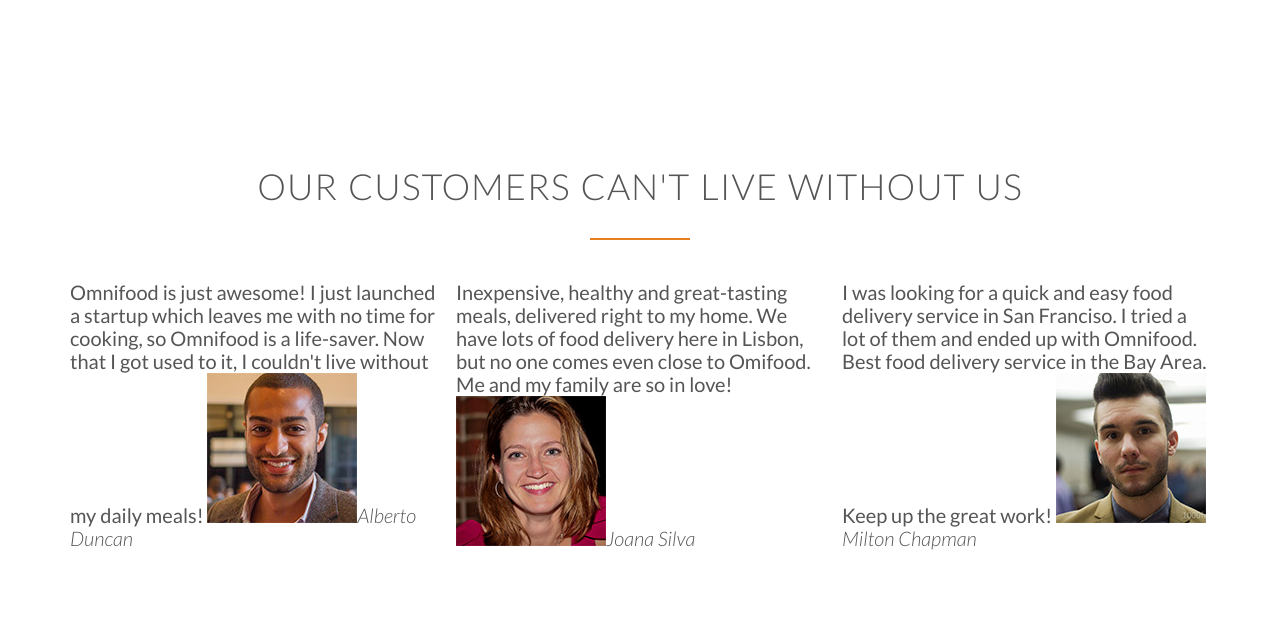
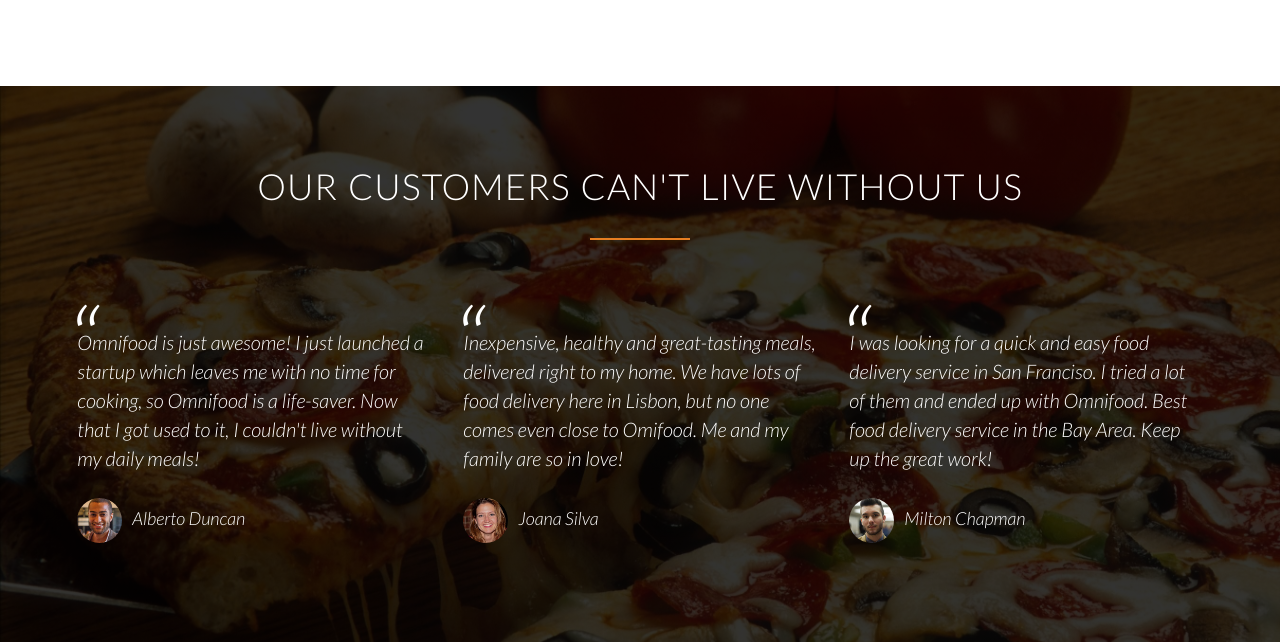
Before and after one commit to pedrovgs/HTML5-CSS3-Playground, a website: page src/omnifood/index.html in a window 1280 px wide. Shown: the part 3245-3887 px from the top of the page. Drawn offline with Linux system fonts and the light colour scheme; files whose address does not match are found by name.

Commit message:
Add style to the customers section

```diff
--- a/src/omnifood/index.html
+++ b/src/omnifood/index.html
@@ -239,11 +239,12 @@
             <img src="resources/img/customer-2.jpg">Joana Silva</cite>
         </blockquote>
       </div>
-      <div class="col span-1-of-3" <blockquote>
-        I was looking for a quick and easy food delivery service in San Franciso. I tried a lot of them and ended up with Omnifood.
-        Best food delivery service in the Bay Area. Keep up the great work!
-        <cite>
-          <img src="resources/img/customer-3.jpg">Milton Chapman</cite>
+      <div class="col span-1-of-3">
+        <blockquote>
+          I was looking for a quick and easy food delivery service in San Franciso. I tried a lot of them and ended up with Omnifood.
+          Best food delivery service in the Bay Area. Keep up the great work!
+          <cite>
+            <img src="resources/img/customer-3.jpg">Milton Chapman</cite>
         </blockquote>
       </div>
     </div>
--- a/src/omnifood/resources/css/style.css
+++ b/src/omnifood/resources/css/style.css
@@ -43,6 +43,7 @@
   background-size: cover;
   background-position: center;
   height: 100vh;
+  background-attachment: fixed;
 }
 
 .hero-text-box {
@@ -222,6 +223,13 @@
   background-color: #000;
 }
 
+cite img {
+  height: 45px;
+  border-radius: 50%;
+  margin-right: 10px;
+  vertical-align: middle;
+}
+
 .meal-photo img {
   opacity: 0.7;
   width: 100%;
@@ -306,3 +314,33 @@
 .btn-app {
   border: 0;
 }
+
+.section-testimonials {
+  background-image: linear-gradient(rgba(0, 0, 0, 0.8), rgba(0, 0, 0, 0.8)), url(img/back-customers.jpg);
+  background-size: cover;
+  color: #fff;
+  background-attachment: fixed;
+}
+
+blockquote {
+  padding: 2%;
+  font-style: italic;
+  line-height: 145%;
+  position: relative;
+  margin-top: 40px;
+}
+
+cite {
+  font-size: 90%;
+  margin-top: 25px;
+  display: block;
+}
+
+blockquote::before {
+  content: "\201C";
+  font-size: 500%;
+  display: block;
+  position: absolute;
+  top: 5px;
+  left: -3px;
+}
```
Also changed, not shown: src/omnifood/resources/css/img/back-customers.jpg (renamed from src/omnifood/resources/img/back-customers.jpg).
